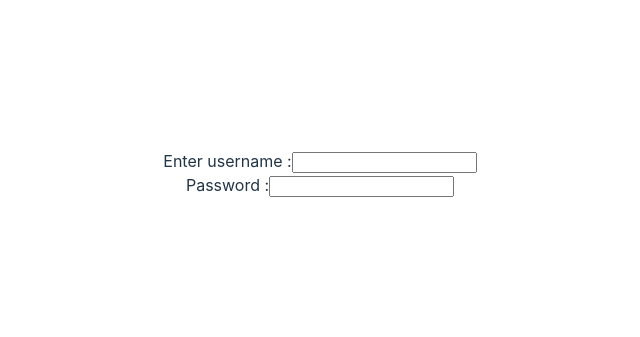
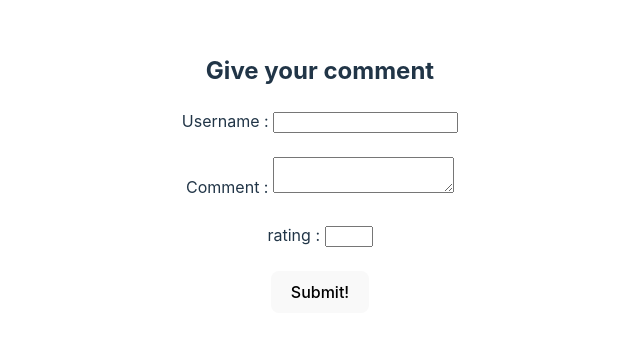
Before and after one commit to kultajChauhan/react-state-class, a React (Vite) app: page / in a window 1280 px wide. Shown: the part 227-564 px from the top of the page, without its empty margins (320-960 px from the left). Built offline with nearby package versions, Linux system fonts and the light colour scheme.

Commit message:
comment form

```diff
--- a/src/App.jsx
+++ b/src/App.jsx
@@ -5,6 +5,7 @@ import Ludo from './LudoBoard'
 import TodoList from './TodoList'
 import Lotter from './Lottery'
 import Form from './Form'
+import CommentForm from './commentForm'
 
 function App() {
 
@@ -14,7 +15,8 @@ function App() {
    {/* <Ludo/> */}
    {/* <TodoList/> */}
    {/* <Lotter n={4} winingNum={20}/> */}
-   <Form/>
+   {/* <Form/> */}
+   <CommentForm/>
     </>
   )
 }
--- /dev/null
+++ b/src/CommentForm.jsx
@@ -0,0 +1,72 @@
+import { useState } from "react";
+
+function CommentForm() {
+  let [formData, setFormData] = useState({
+    username: "",
+    comment: "",
+    rating: "",
+  });
+
+  function handleForm(event) {
+    setFormData((oldData) => {
+      return { ...oldData, [event.target.name]: event.target.value };
+    });
+  }
+
+  console.log(formData);
+
+  function handleSubmit(event){
+    event.preventDefault();
+    setFormData({
+        username: "",
+        comment: "",
+        rating: "",
+      })
+
+  }
+
+  return (
+    <>
+      <h2>Give your comment</h2>
+      <form action="" onSubmit={handleSubmit}>
+        <label htmlFor="username">Username : </label>
+        <input
+          type="text"
+          name="username"
+          value={formData.username}
+          id="username"
+          onChange={handleForm}
+        />
+        <br />
+        <br />
+
+        <label htmlFor="comment">Comment : </label>
+        <textarea
+          name="comment"
+          value={formData.comment}
+          id="comment"
+          onChange={handleForm}
+        ></textarea>
+        <br />
+        <br />
+
+        <label htmlFor="rating">rating : </label>
+        <input
+          type="number"
+          name="rating"
+          value={formData.rating}
+          id="rating"
+          min={1}
+          max={5}
+          onChange={handleForm}
+        />
+          <br />
+        <br />
+
+        <button>Submit!</button>
+      </form>
+    </>
+  );
+}
+
+export default CommentForm;
```
